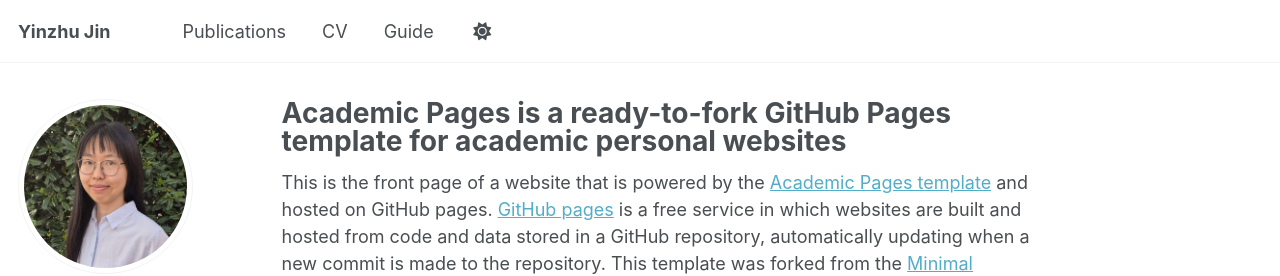
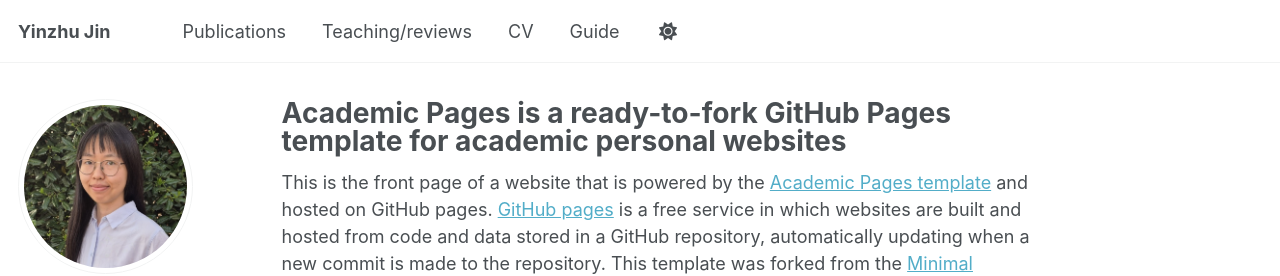
Before and after one commit to Yinzhu-Jin/Yinzhu-Jin.github.io, a Jekyll site: the page built from _pages/about.md, in a window 1280 px wide. Shown: the top 276 px of the page. Built offline with Jekyll 4.4.1, drawn with Linux system fonts in a browser that asks for light colours; some web fonts are replaced.

Commit message:
Update navigation.yml

```diff
--- a/_data/navigation.yml
+++ b/_data/navigation.yml
@@ -14,8 +14,8 @@ main:
   #- title: "Talks"
   #  url: /talks/
 
-  #- title: "Teaching"
-  #  url: /teaching/
+  - title: "Teaching/reviews"
+    url: /teaching/
 
   #- title: "Portfolio"
   #  url: /portfolio/
```
